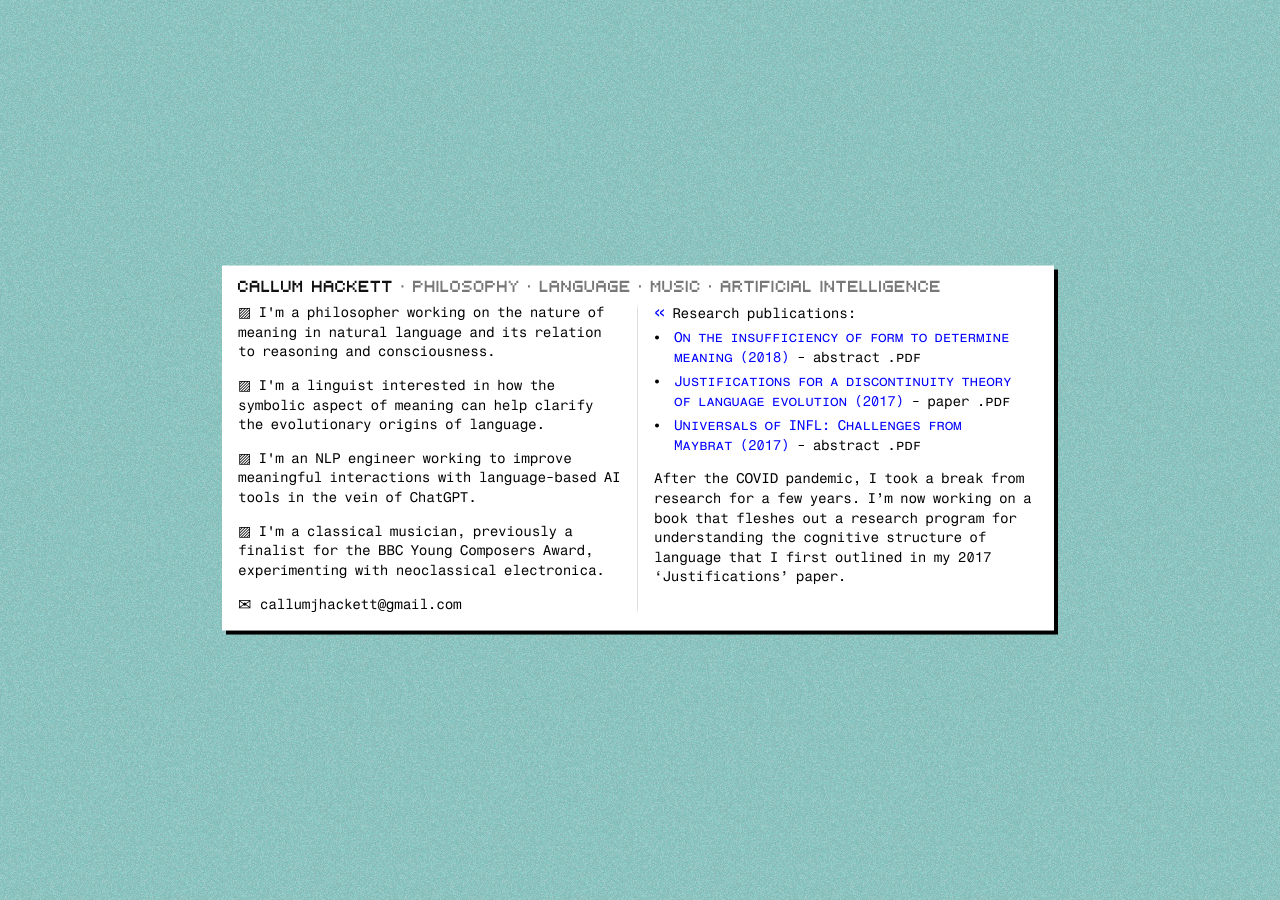
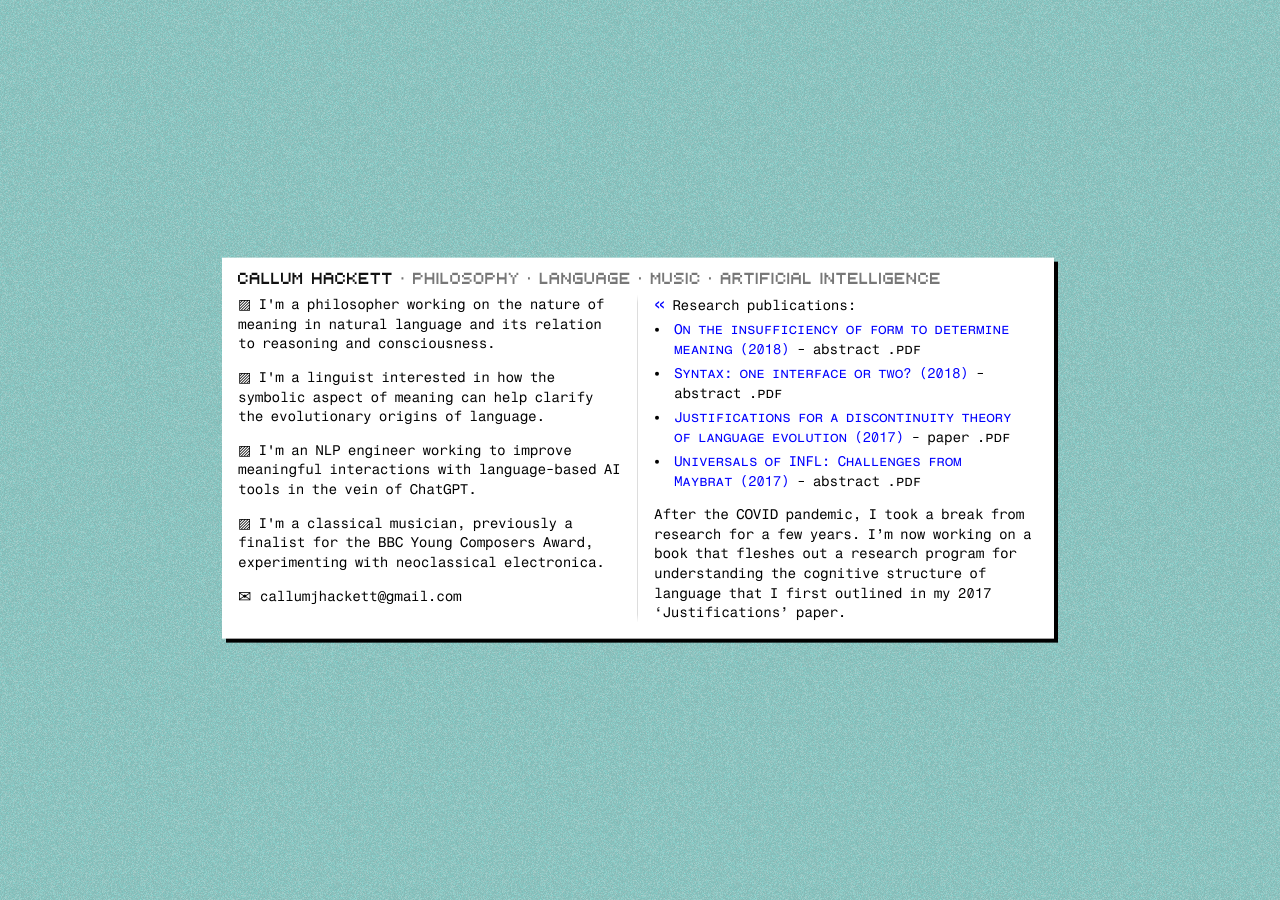
Before and after one commit to callumhackett/callumhackett.github.io, a Jekyll site: the page built from publications.html, in a window 1280 px wide. Built offline with Jekyll 4.4.1, drawn with Linux system fonts in a browser that asks for light colours.

Commit message:
added a paper

```diff
--- a/publications.html
+++ b/publications.html
@@ -5,6 +5,7 @@ title: Publications
 {%- include return_link.html -%}Research publications:
 <ul>
     <li><a target="_blank" href="/assets/papers/On_the_insufficiency_of_form_to_determine_meaning.pdf">On the insufficiency of form to determine meaning (2018)</a> - abstract <span style="font-variant: small-caps">.pdf</span></li>
+    <li><a target="_blank" href="/assets/papers/Syntax-one_interface_or_two.pdf">Syntax: one interface or two? (2018)</a> - abstract <span style="font-variant: small-caps">.pdf</span></li>
     <li><a target="_blank" href="/assets/papers/Justifications_for_a_discontinuity_theory_of_language_evolution.pdf">Justifications for a discontinuity theory of language evolution (2017)</a> - paper <span style="font-variant: small-caps">.pdf</span></li>
     <li><a target="_blank" href="/assets/papers/Universals_of_INFL.pdf">Universals of INFL: Challenges from Maybrat (2017)</a> - abstract <span style="font-variant: small-caps">.pdf</span></li>
 </ul>
```
Also changed, not shown: 1 other file.
